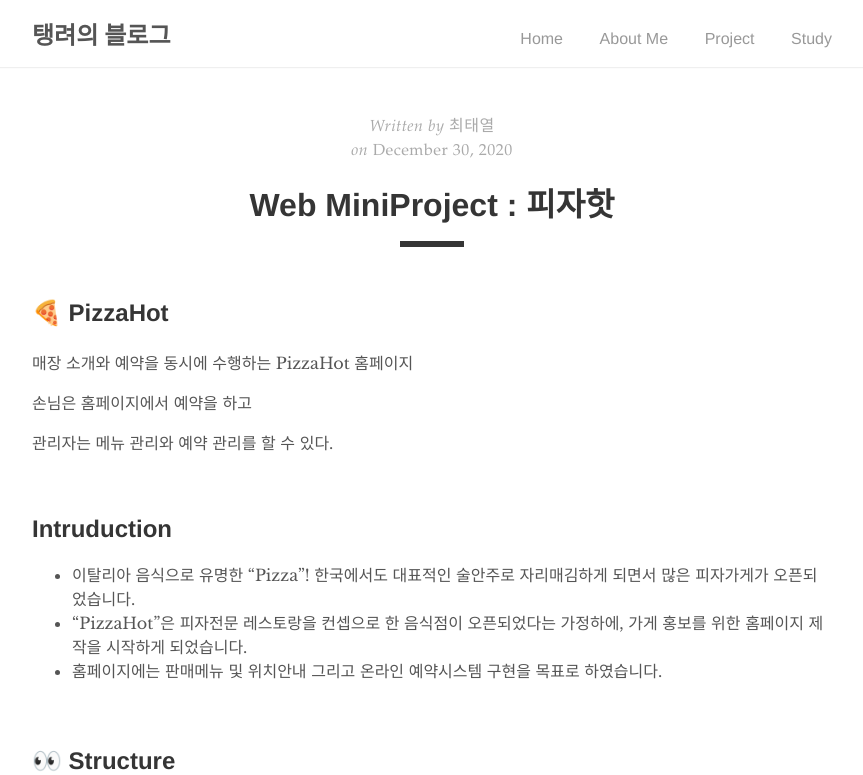
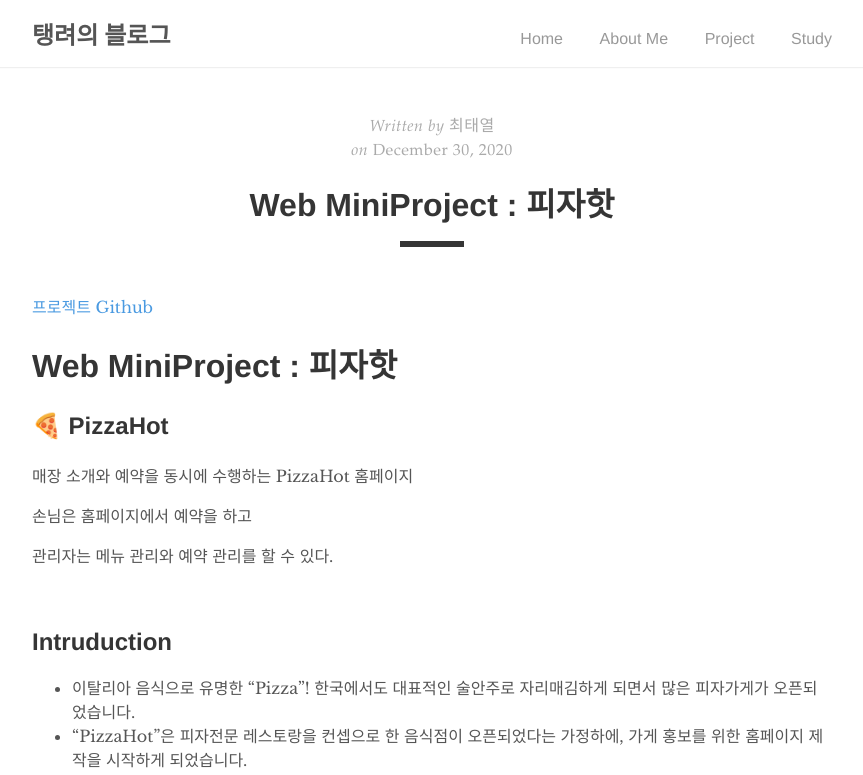
Before and after one commit to Ta-Ye/Ta-Ye.github.io, a Jekyll site: the page built from _posts/2020-12-30-project3.md, in a window 1280 px wide and 900 px high, cut to the strip 0-775 px from the top of the window. Shown: the whole strip, without its empty margins (208-1071 px from the left). Built offline with Jekyll 4.4.1, drawn with Linux system fonts in a browser that asks for light colours; emoji names are drawn with the system emoji font; some web fonts are replaced.

Commit message:
change project3

```diff
--- a/_posts/2020-12-30-project3.md
+++ b/_posts/2020-12-30-project3.md
@@ -3,6 +3,11 @@
 title: "Web MiniProject : 피자핫"
 tags: [project]
 ---
+
+<a href = "https://github.com/Ta-Ye/PizzaHot">프로젝트 Github</a>
+
+# Web MiniProject : 피자핫
+
 ## :pizza: PizzaHot
 
 매장 소개와 예약을 동시에 수행하는 PizzaHot 홈페이지
```
